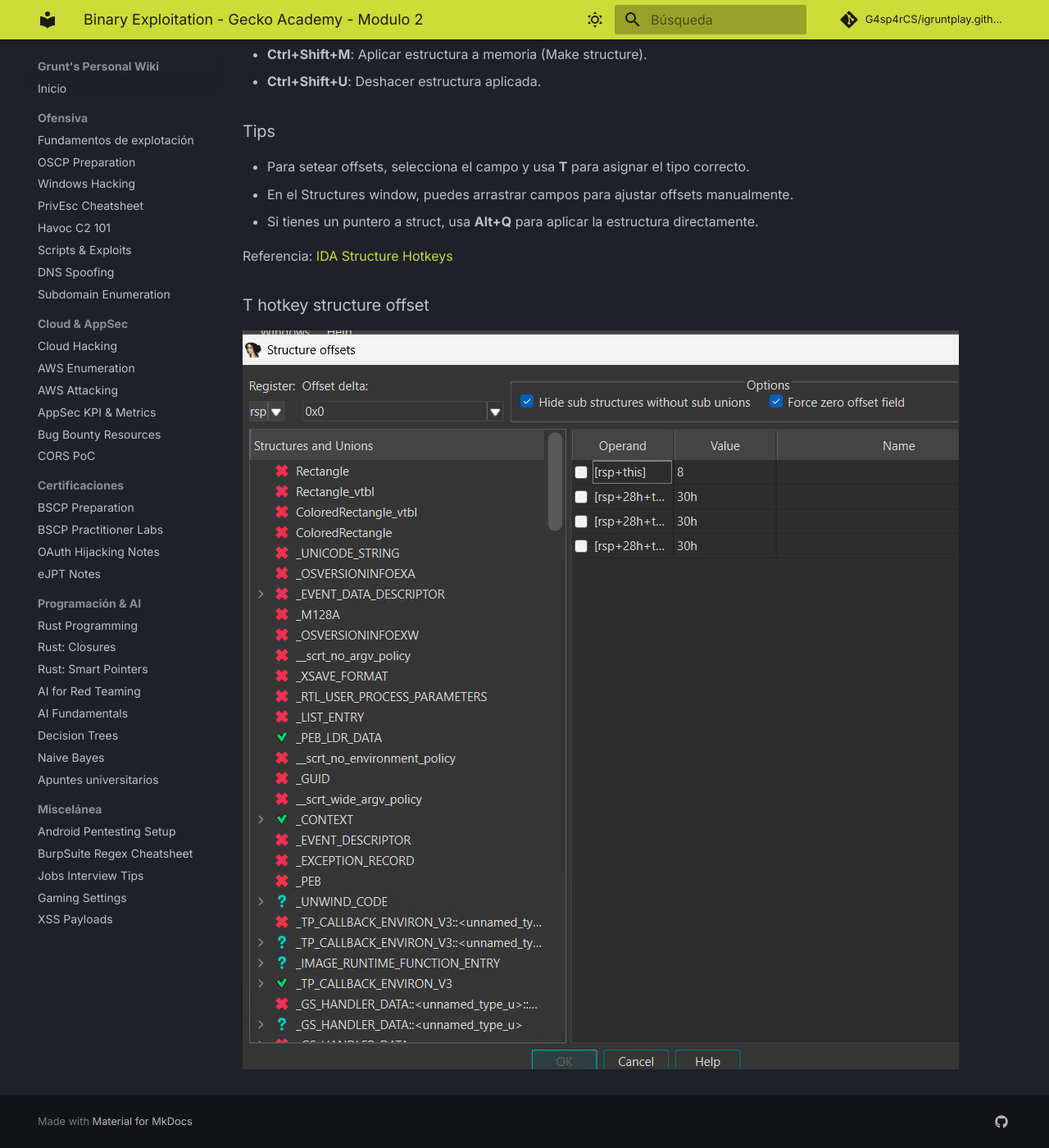
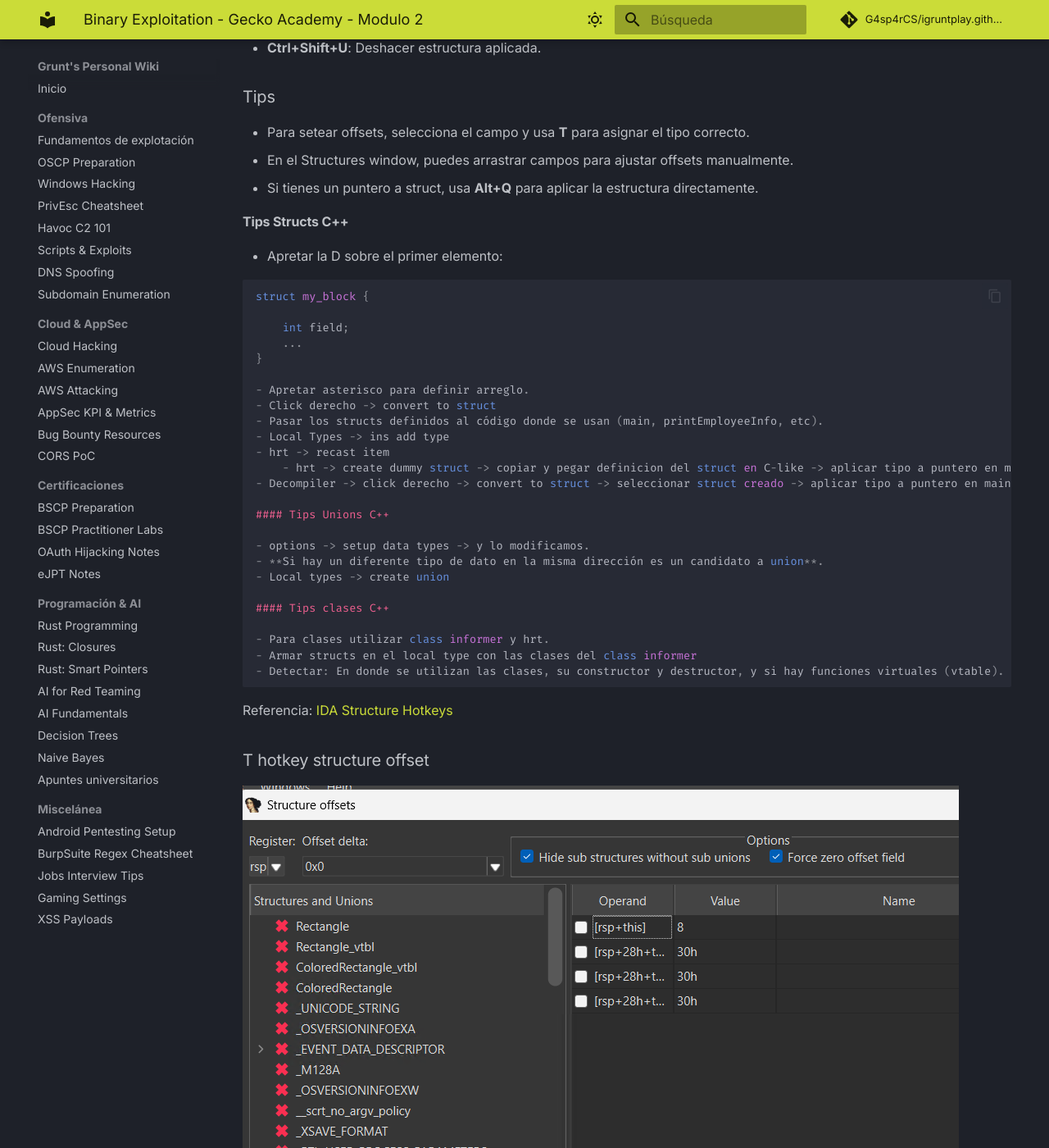
Before and after one commit to G4sp4rCS/igruntplay.github.io, an MkDocs documentation site: the page built from docs/bin-exploitation/binary-gecko-academy/second-module.md, in a window 1280 px wide and 1400 px high, scrolled down 10636 px. Shown: the whole window at 82% size. Built offline with MkDocs 1.6.1 and Material for MkDocs 9.7.7, drawn with Linux system fonts in a browser that asks for light colours; comment, search, counter and statistics services are not loaded; some of the changed text lies outside the part shown.

Commit message:
Add C++ struct/union/class tips to docs
Enhance the Binary Gecko Academy second module with practical C++ tips for working with structs, unions, and classes in the reverse-engineering workflow. Adds step-by-step notes on hotkeys and actions (D, asterisk, Alt+Q), using Local Types, HRT recast, decompiler "convert to struct", creating dummy structs/unions, and guidance for identifying class use (constructors, destructors, vtables). Also removes an outdated link to union.md.

````diff
--- a/docs/bin-exploitation/binary-gecko-academy/second-module.md
+++ b/docs/bin-exploitation/binary-gecko-academy/second-module.md
@@ -492,6 +490,39 @@
 - En el Structures window, puedes arrastrar campos para ajustar offsets manualmente.
 - Si tienes un puntero a struct, usa **Alt+Q** para aplicar la estructura directamente.
 
+#### Tips Structs C++
+
+- Apretar la D sobre el primer elemento:
+
+```cpp
+struct my_block {
+
+    int field;
+    ...
+}
+
+- Apretar asterisco para definir arreglo.
+- Click derecho -> convert to struct
+- Pasar los structs definidos al código donde se usan (main, printEmployeeInfo, etc).
+- Local Types -> ins add type
+- hrt -> recast item
+    - hrt -> create dummy struct -> copiar y pegar definicion del struct en C-like -> aplicar tipo a puntero en main y printEmployeeInfo
+- Decompiler -> click derecho -> convert to struct -> seleccionar struct creado -> aplicar tipo a puntero en main y printEmployeeInfo
+
+#### Tips Unions C++
+
+- options -> setup data types -> y lo modificamos.
+- **Si hay un diferente tipo de dato en la misma dirección es un candidato a union**.
+- Local types -> create union
+
+#### Tips clases C++
+
+- Para clases utilizar class informer y hrt.
+- Armar structs en el local type con las clases del class informer
+- Detectar: En donde se utilizan las clases, su constructor y destructor, y si hay funciones virtuales (vtable).
+
+```
+
 Referencia: [IDA Structure Hotkeys](https://reverseengineering.stackexchange.com/questions/9485/how-to-apply-ida-structure-to-a-pointer-of-a-structure)
 
 ### T hotkey structure offset
````
Also changed, not shown: other parts of docs/bin-exploitation/binary-gecko-academy/second-module.md (+0 -2 lines).
